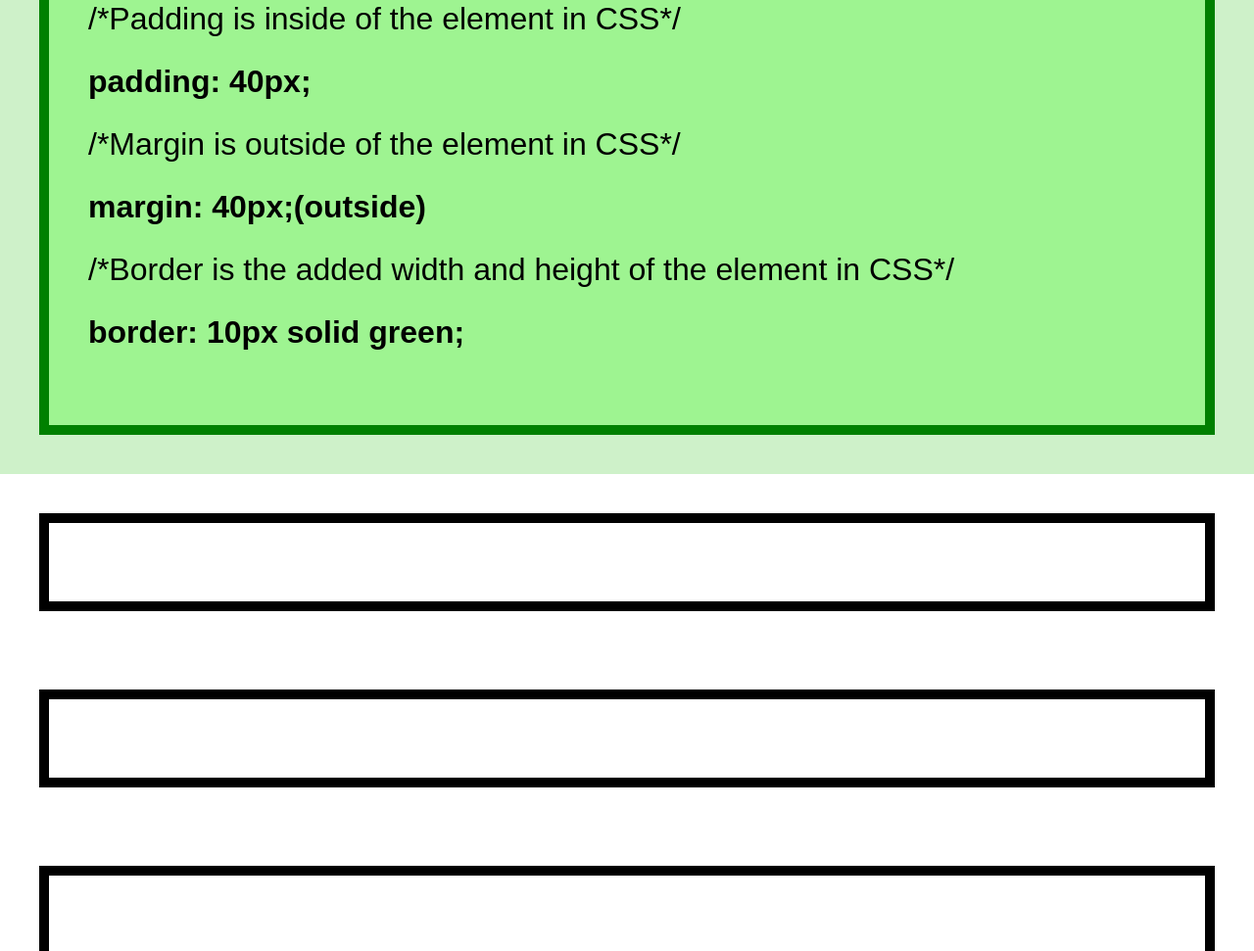
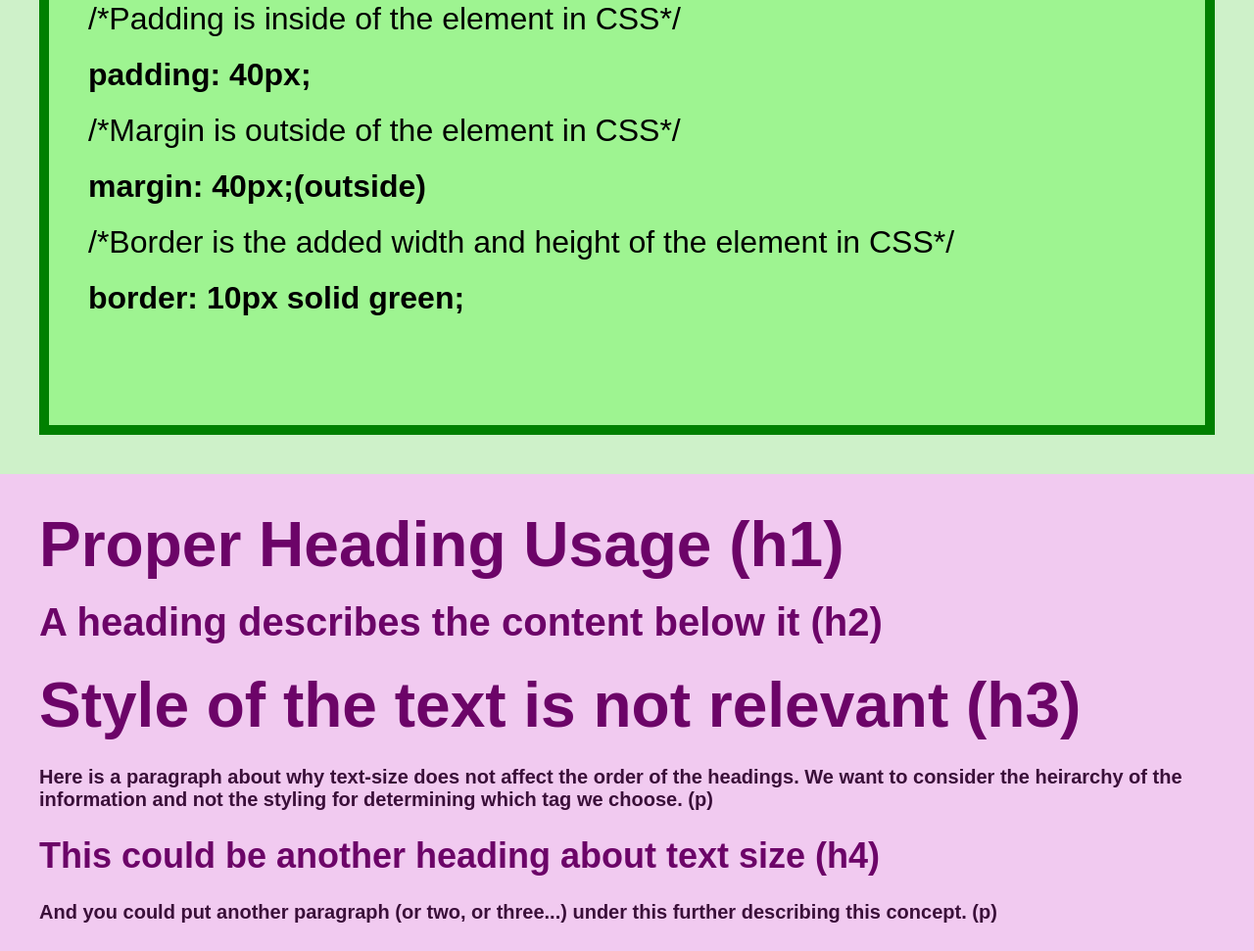
Before and after one commit to mgk5543/exercise-one-example, a plain HTML site: page index.html in a window 1280 px wide. Shown: the part 294-1265 px from the top of the page at 98% size. Drawn offline with Linux system fonts and the light colour scheme.

Commit message:
Updated Heading Section

```diff
--- a/index.html
+++ b/index.html
@@ -40,8 +40,13 @@
             </div>
         </section>
         <section id="heading-section" class="heading-section section-element">
-            <div class="interior">
-
+            <div class="heading-interior interior">
+                <h1>Proper Heading Usage (h1)</h1>
+                <h2>A heading describes the content below it (h2)</h2>
+                <h3>Style of the text is not relevant (h3)</h3>
+                <p>Here is a paragraph about why text-size does not affect the order of the headings. We want to consider the heirarchy of the information and not the styling for determining which tag we choose. (p)</p>
+                <h4>This could be another heading about text size (h4)</h4>
+                <p>And you could put another paragraph (or two, or three...) under this further describing this concept. (p)</p>
             </div>
         </section>
         <section id="simple-javascript" class="simple-javascript-section section-element">
--- a/style.css
+++ b/style.css
@@ -21,45 +21,79 @@ header nav a{
 
 section.section-element{
     margin: 0px;
-    padding: 40px;
+    padding: 0px;
 }
 
 section.box-model-section{
     background-color: #CEF1C9;
+    padding: 40px;
 }
 
-.interior{
+.interior h1{
+    font-size: 64px;
+    font-weight: 700;
+    line-height: 1.0;
+}
+
+.box-model-interior{
+    background-color: #9EF491;
     border: 10px solid;
+    border-color: green;
     margin: 0 auto;
     max-width: 1200px;
+    min-height: 600px;
     padding: 40px;
     width: 100%;
 }
 
-.interior h1{
+.box-model-interior h1{
     color: black;
-    font-size: 64px;
-    font-weight: 700;
-    line-height: 1.0;
     margin-bottom: 45px;
 }
 
-.interior h2{
+.box-model-interior h2{
     color: black;
     font-size: 32px;
     font-weight: 400;
     line-height: 1.0;
 }
 
-.interior p{
+.box-model-interior p{
     color: black;
     font-size: 32px;
     font-weight: 700;
     line-height: 1.0;
 }
 
-.box-model-interior{
-    background-color: #9EF491;
-    border-color: green;
-    min-height: 600px;
+
+
+
+section.heading-section{
+    background-color: #F1CAF0;
+    padding: 40px;
 }
+
+.heading-interior h1, h2, h3, h4, p{
+    color: #6C0468;
+    font-weight: 700;
+    margin: 0 auto;
+    padding-bottom: 25px;
+    max-width: 1200px;
+}
+
+.heading-interior h2{
+    font-size: 40px;
+}
+
+.heading-interior h3{
+    font-size: 64px;
+}
+
+.heading-interior h4{
+    font-size: 36px;
+}
+
+.heading-interior p{
+    color: #3A0F39;
+    font-size: 20px;
+}
```
